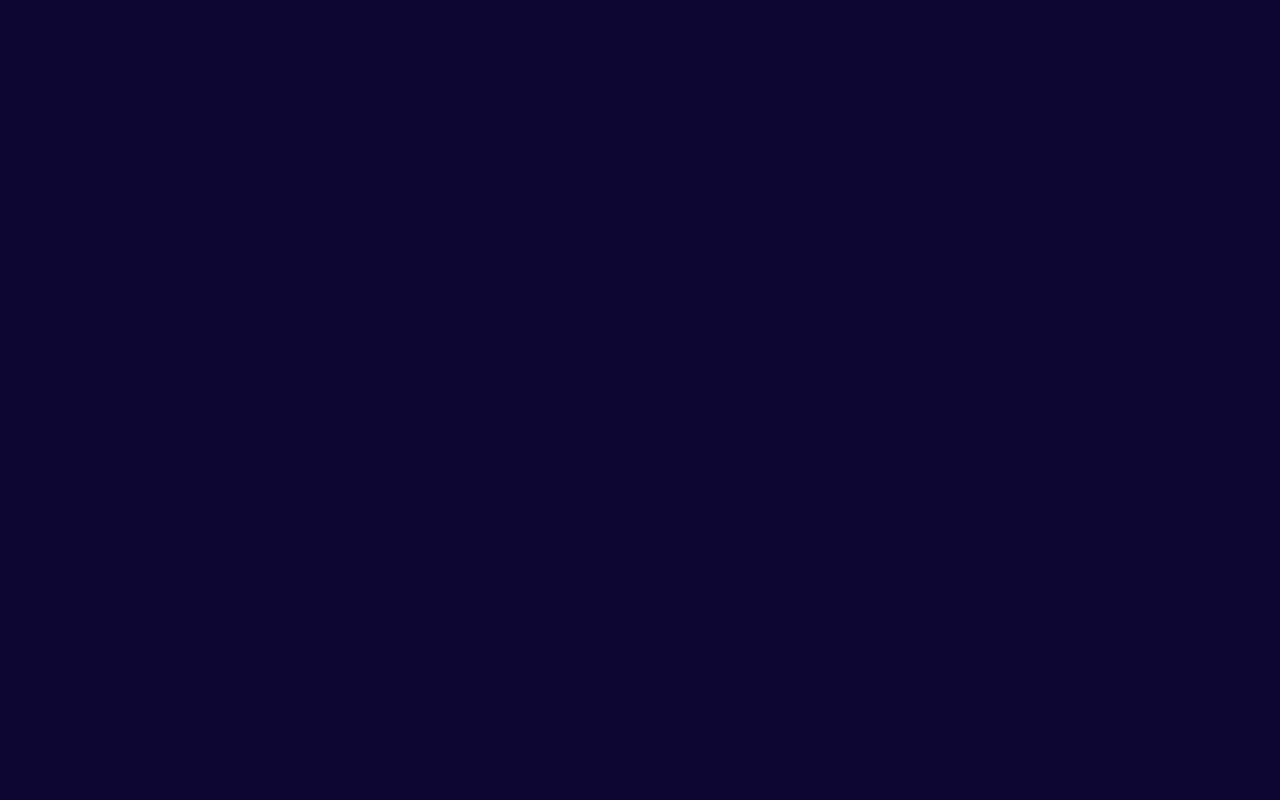
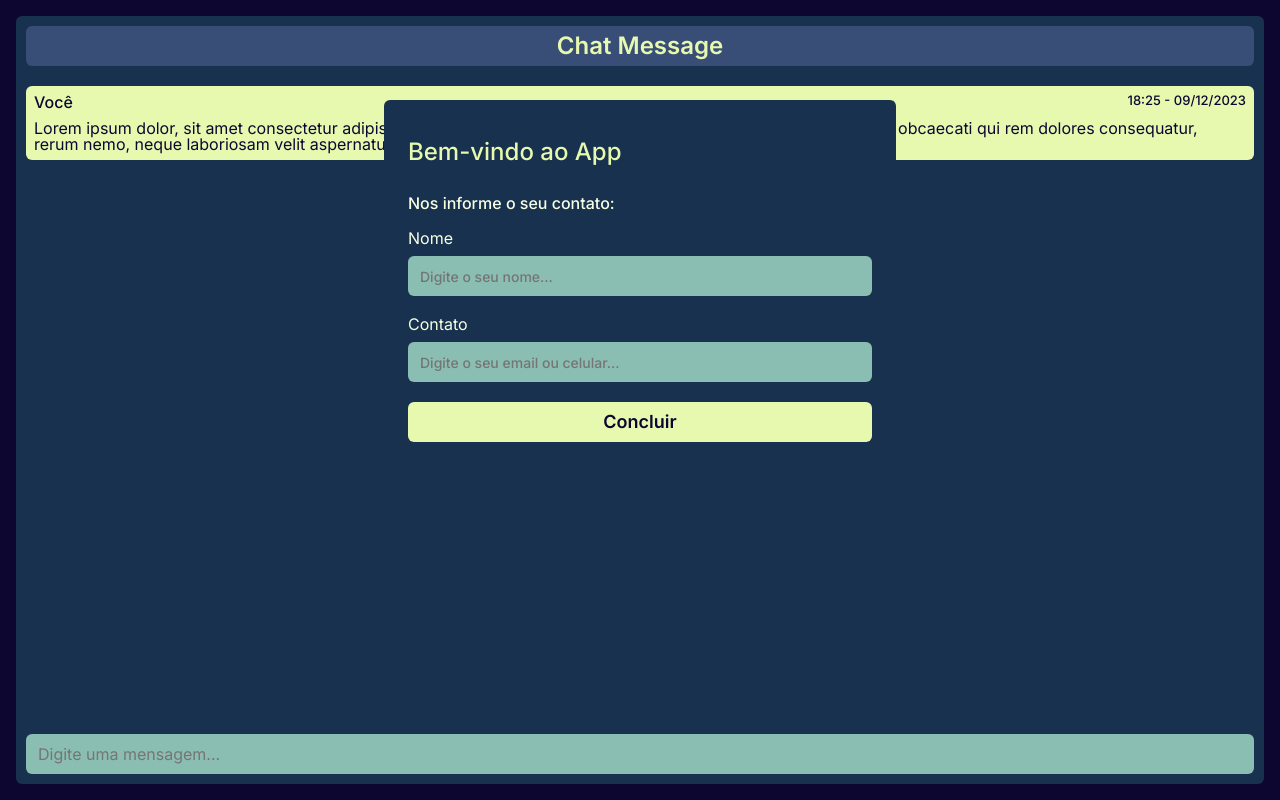
Before and after one commit to gabrielgpavao/chat-message-app, a React (Vite) app in the folder react-chat-app/: page / in a window 1280 px wide. Built offline with nearby package versions, Linux system fonts and the light colour scheme.

Commit message:
feat: create Chat and ChatBubble components

```diff
--- a/react-chat-app/package.json
+++ b/react-chat-app/package.json
@@ -10,12 +10,14 @@
     "preview": "vite preview"
   },
   "dependencies": {
+    "date-fns": "^2.30.0",
     "react": "^18.2.0",
     "react-dom": "^18.2.0",
     "styled-components": "^6.1.1",
     "zod": "^3.22.4"
   },
   "devDependencies": {
+    "@types/date-fns": "^2.6.0",
     "@types/node": "^20.10.4",
     "@types/react": "^18.2.37",
     "@types/react-dom": "^18.2.15",
--- a/react-chat-app/src/App.tsx
+++ b/react-chat-app/src/App.tsx
@@ -1,13 +1,16 @@
 import { useState } from 'react'
 import { SubscribeModal } from './components/Modal/Subscribe/SubscribeModal'
 import { StyledContainer } from './styles/StyledContainer'
+import { Chat } from './components/Chat/Chat'
 
 export function App() {
-	const [isOpen, setIsOpen] = useState(!!localStorage.getItem('user:connected'))
+	const [isOpen, setIsOpen] = useState(!localStorage.getItem('user:connected'))
 
 	return (
 		<StyledContainer>
 			{isOpen && <SubscribeModal setIsOpen={setIsOpen} />}
+
+			<Chat/>
 		</StyledContainer>
 	)
 }
--- /dev/null
+++ b/react-chat-app/src/components/Chat/Chat.tsx
@@ -0,0 +1,28 @@
+import { ChatBubble } from './ChatBubble/ChatBubble'
+import { StyledChat } from './StyledChat'
+
+export function Chat() {
+	return (
+		<StyledChat>
+			<div>
+				<header>
+					<h2>Chat Message</h2>
+				</header>
+				<section className='messages'>
+					<ChatBubble
+						name='Gabriel'
+						createdAt={new Date()}
+						message='Lorem ipsum dolor, sit amet consectetur adipisicing elit. Dolorem nulla, nesciunt nihil quidem nobis exercitationem obcaecati qui rem dolores consequatur, rerum nemo, neque laboriosam velit aspernatur molestiae doloremque. Maiores, fugiat.'
+					/>
+
+				</section>
+			</div>
+			<input
+				type="text"
+				name="text-message"
+				className="text-message"
+				placeholder='Digite uma mensagem...'
+			/>
+		</StyledChat>
+	)
+}
--- /dev/null
+++ b/react-chat-app/src/components/Chat/ChatBubble/ChatBubble.tsx
@@ -0,0 +1,22 @@
+import { StyledChatBubble} from './StyledChatBubble'
+import { format } from 'date-fns'
+
+type tChatBubbleProps = {
+	name: string
+	createdAt: Date
+	message: string
+	isSelf?: boolean
+}
+
+export function ChatBubble({ name, createdAt, message, isSelf = true }: tChatBubbleProps) {
+	return (
+		<StyledChatBubble isSelf={isSelf}>
+			<div>
+				<h3>{isSelf ? 'Você' : name}</h3>
+				<small>{format(createdAt, 'HH:mm - dd/MM/yyyy')}</small>
+			</div>
+
+			<p>{message}</p>
+		</StyledChatBubble>
+	)
+}
--- /dev/null
+++ b/react-chat-app/src/components/Chat/ChatBubble/StyledChatBubble.ts
@@ -0,0 +1,28 @@
+import styled, { css } from 'styled-components'
+
+type tStyledChatBubbleProps = {
+	isSelf: boolean
+}
+
+export const StyledChatBubble = styled.div<tStyledChatBubbleProps>`
+	width: 100%;
+	padding: 0.5rem;
+	border-radius: 0.375rem;
+	margin-bottom: 0.75rem;
+	background-color: var(--brand-1);
+
+	div {
+		display: flex;
+		justify-content: space-between;
+		margin-bottom: 0.625rem;
+		font-weight: 500;
+
+		small {
+			font-size: 0.8125rem;
+		}
+	}
+
+	${({ isSelf }) => !isSelf && css`
+		background-color: var(--brand-2);
+	`}
+`
--- /dev/null
+++ b/react-chat-app/src/components/Chat/StyledChat.ts
@@ -0,0 +1,52 @@
+import styled from 'styled-components'
+
+export const StyledChat = styled.section`
+	width: 100%;
+	height: calc(100vh - 2rem);
+	padding: 0.625rem;
+	display: flex;
+	flex-direction: column;
+	justify-content: space-between;
+
+	border-radius: 0.375rem;
+	background-color: var(--blue-2);
+
+	header {
+		width: 100%;
+		height: 2.5rem;
+		display: flex;
+		justify-content: center;
+		align-items: center;
+		margin-bottom: 1.25rem;
+
+		border-radius: 0.375rem;
+		background-color: var(--blue-3);
+		color: var(--brand-1);
+		font-size: 24px;
+		font-weight: 600;
+	}
+
+	> div {
+		max-height: calc(100% - 3.5rem);
+	}
+
+	.messages {
+		color: var(--blue-1);
+		max-height: calc(100% - 0.30rem - 2*(2.5rem - 0.625rem));
+		overflow-y: scroll;
+	}
+
+	.messages::-webkit-scrollbar {
+		display: none;
+	}
+
+	.text-message {
+		width: 100%;
+		height: 2.5rem;
+		padding-left: 0.75rem;
+
+		border-radius: 0.375rem;
+		background-color: var(--brand-2);
+		color: var(--blue-1);
+	}
+`
--- a/react-chat-app/src/styles/GlobalStyles.ts
+++ b/react-chat-app/src/styles/GlobalStyles.ts
@@ -36,8 +36,11 @@ export const GlobalStyles = createGlobalStyle`
 
     button {
         cursor: pointer;
+    }
+
+	input, button {
 		outline: none;
-    }
+	}
 
     :root {
         --brand-1: #E6F9AF;
--- a/react-chat-app/src/styles/StyledContainer.ts
+++ b/react-chat-app/src/styles/StyledContainer.ts
@@ -2,5 +2,5 @@ import styled from 'styled-components'
 
 export const StyledContainer = styled.main`
 	width: 100%;
-    padding: 0 1rem;
+    padding: 1rem;
 `
```
Also changed, not shown: 1 other file (tests, documents, lock files or other folders).
